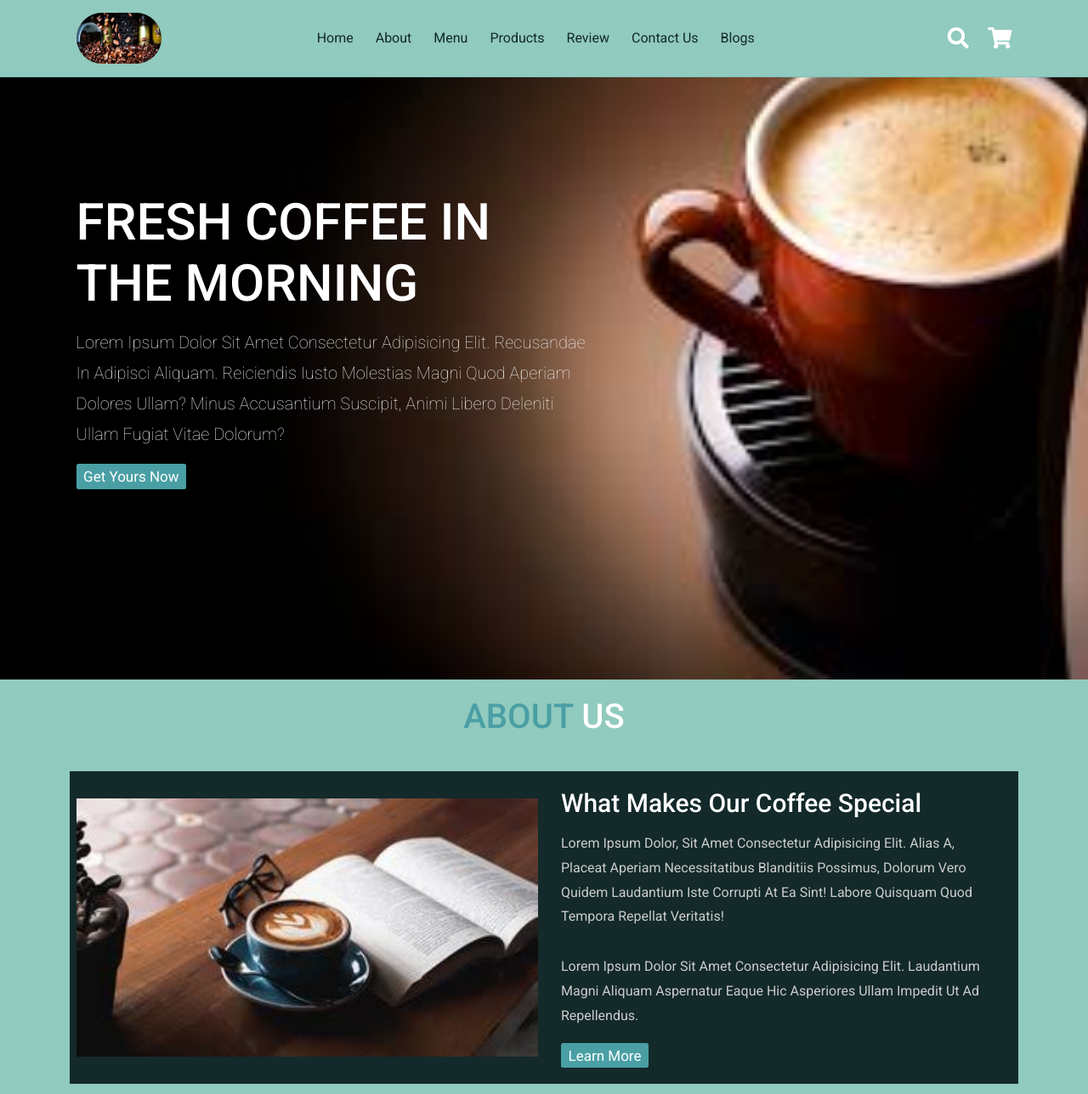
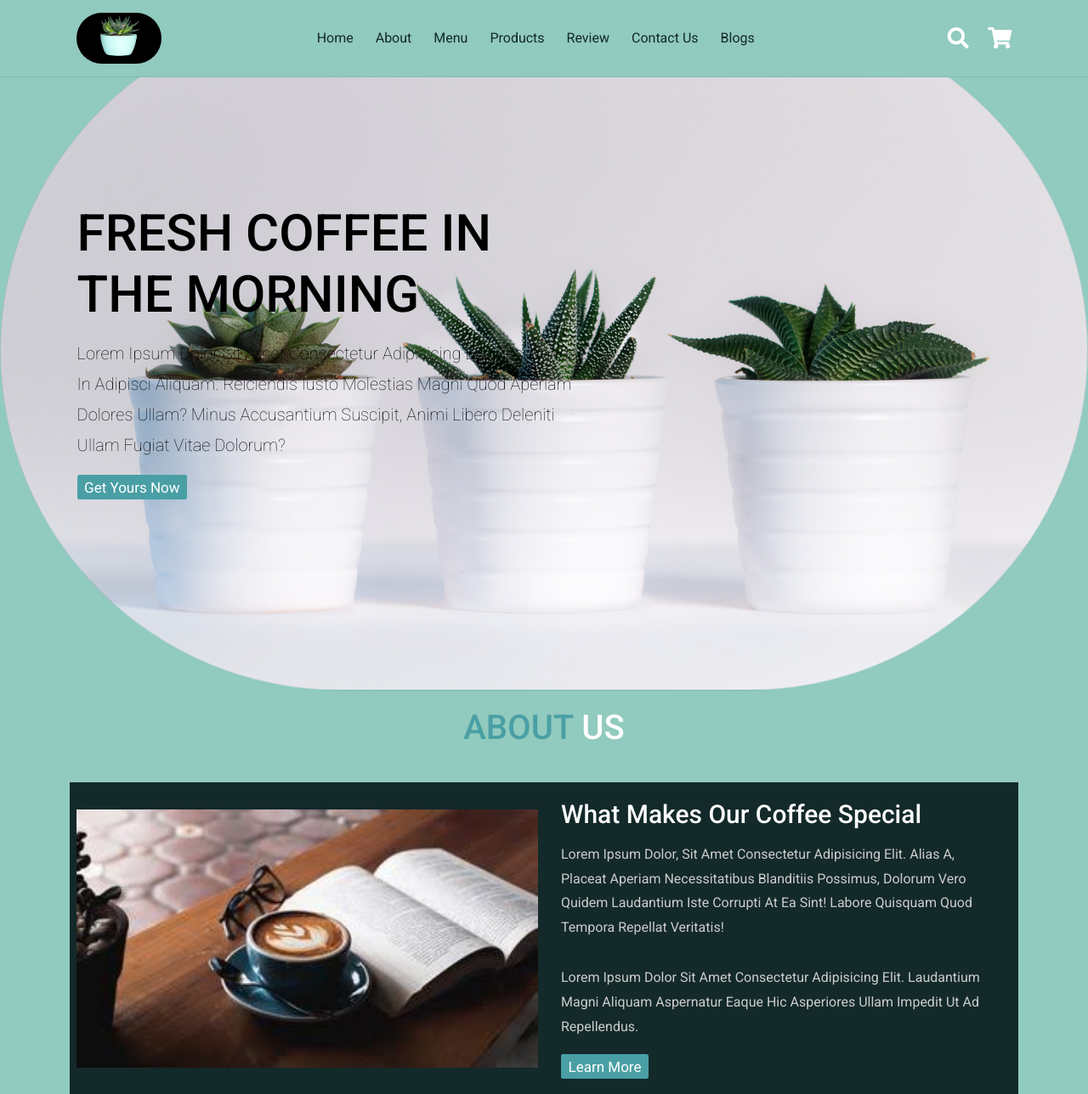
Before and after one commit to OmanshKothari/web-tech-project, a PHP site: page /nursery/ in a window 1280 px wide. Shown: the top 1288 px of the page at 85% size. Run offline with PHP 8.4, Linux system fonts and the light colour scheme.

Commit message:
Minor adjustment to the main site.[nursery/index.php]

```diff
--- a/css/style.css
+++ b/css/style.css
@@ -219,12 +219,15 @@ a {
 }
 
 .home{
+    margin-top: 1%;
     min-height: 100vh;
     display: flex;
     align-items: center;
-    background: url(../images/home-bg.png) no-repeat;
+    background: url(../images/small-plants-in-white-pots-im-1920x1080.jpg) no-repeat;
     background-size: cover;
     background-position: center;
+    border: var(--border);
+    border-radius: 1000px;
 }
 
 .home .content{
@@ -234,7 +237,7 @@ a {
 .home .content h3{
     font-size: 6rem;
     text-transform: uppercase;
-    color: #fff;
+    color: #000;
 }
 
 .home .content p{
@@ -242,7 +245,7 @@ a {
     font-weight:lighter;
     line-height: 1.8;
     padding: 1rem 0;
-    color: #eee;
+    color: #000;
 }
 
 .about .row{
```
Also changed, not shown: images/logo.png.
